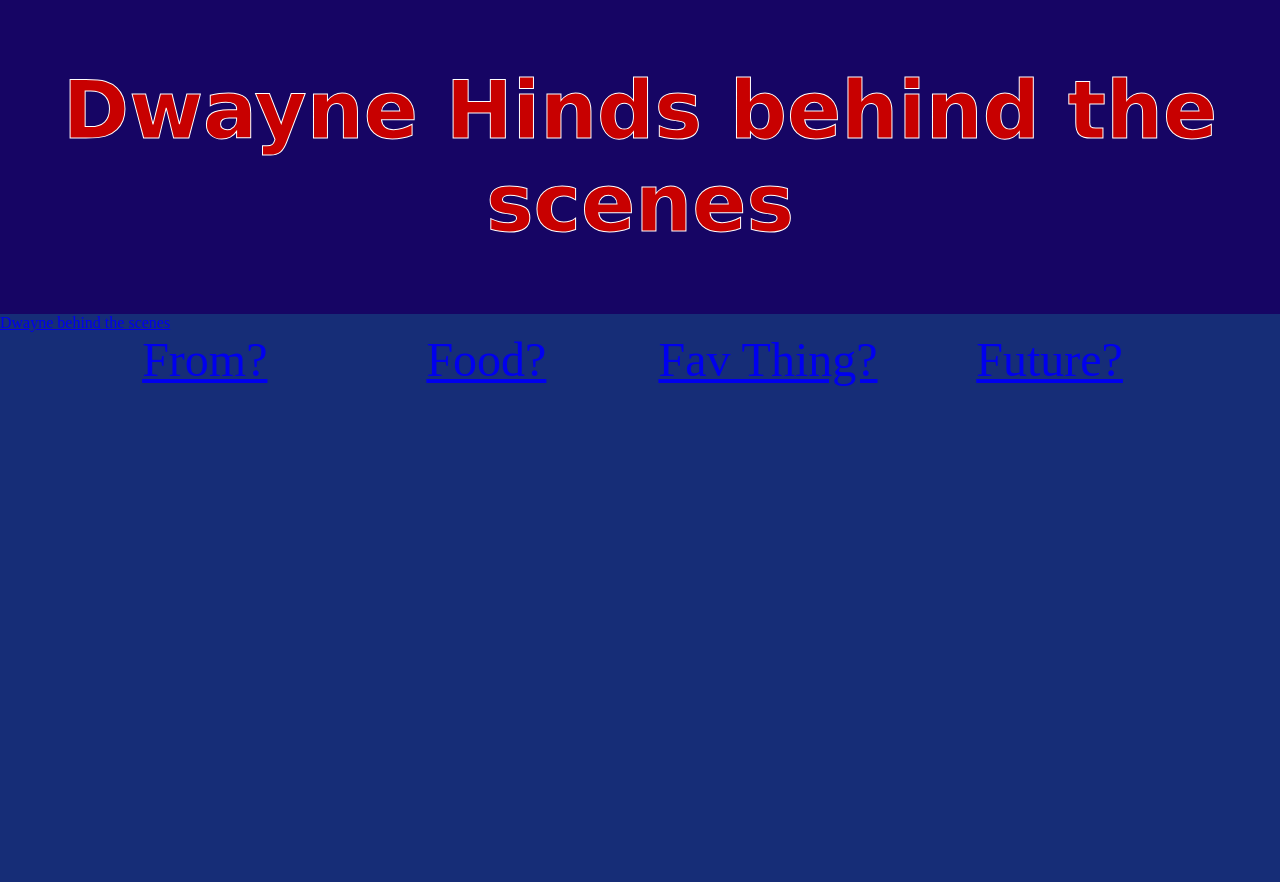
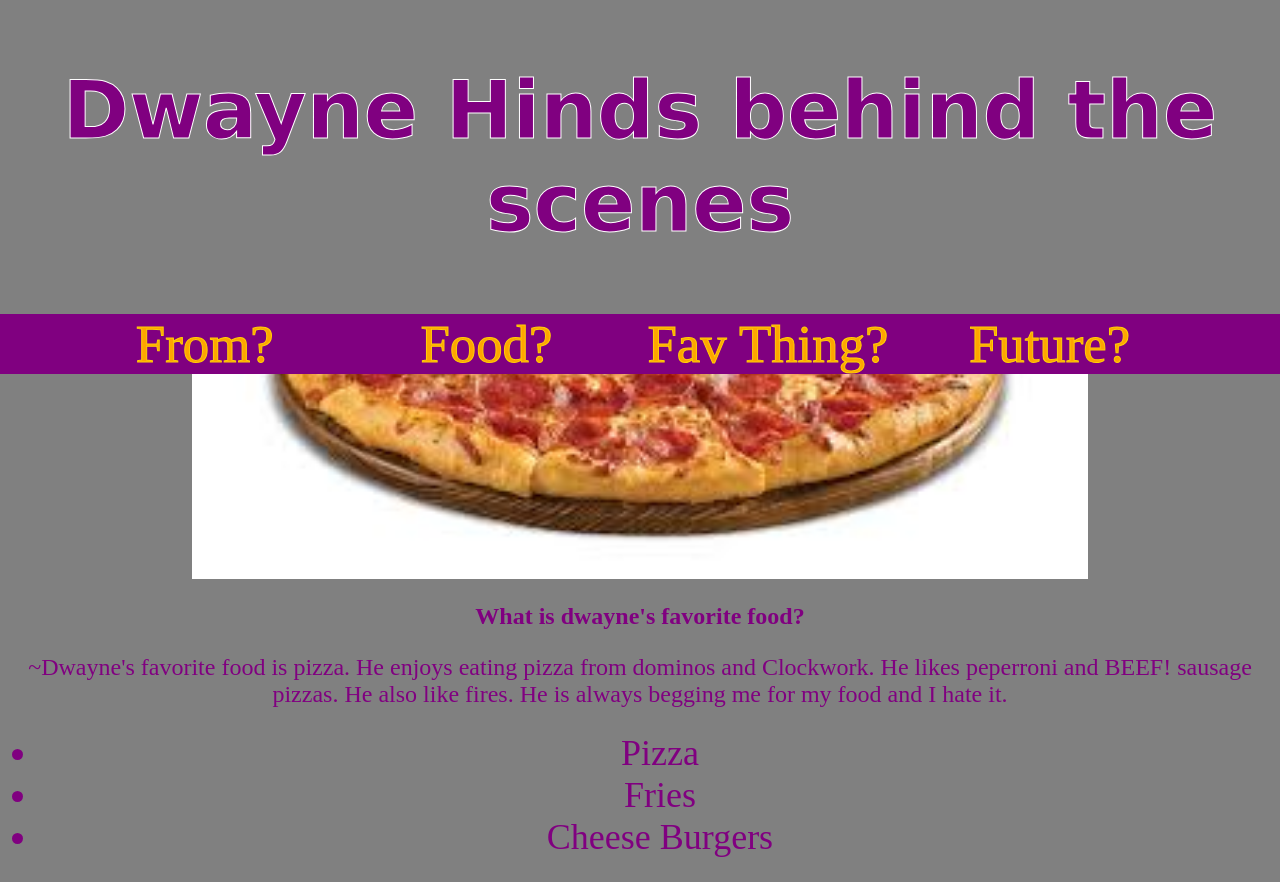
Before and after one commit to Zakiwil/Interview, a plain HTML site: page Food.html in a window 1280 px wide. Before the commit the page ends 800 px from the top, so only its background shows below. Drawn offline with Linux system fonts and the light colour scheme.

Commit message:
interview2

```diff
--- a/Food.html
+++ b/Food.html
@@ -9,12 +9,12 @@
 
 	<div class="StayPut">
 		<h1 class="topHeading">
-			<a id="homeLink" href="index.html">
+			<a id="homelink" href="interview.html">
 		Dwayne Hinds behind the scenes
 	</a>
 	</h1>
 
-		<a class="homeLink" href="index.html"> Dwayne behind the scenes
+
 		<div class="menuBar">
 			<div class="menuB">
 				<a class="menulink" href="from.html">From? </a>
@@ -33,18 +33,25 @@
 
 	<div class="pagematerial">
 		<div class="pics" id="SecondPic">
-			<img src="pizza.jpg" alt="Pizza" width="60%">
+			<img src="pictures/pizza.jpg" alt="Pizza" width="70%">
 
 		</div>
 
-		</div>
-		<h2> What is dwayne's favorite food?</h2>
-		<p id="pageText">
 
-			<span class="first"> L </span>
-			Dwayne's favorite food is pizza.
+		<h2 class="pageText"> What is dwayne's favorite food?</h2>
+			</div class="pageText">
+		<p class="pageText">
 
+			<span class="first">  </span>
+			~Dwayne's favorite food is pizza. He enjoys eating pizza from dominos and Clockwork. He likes peperroni and BEEF! sausage pizzas. He also like fires. He is always begging me for my food and I hate it.
 
+			</p>
+		<ul class="pageText">
+			<li class="pageText">Pizza
+			<li class="pageText">Fries
+			<li class="pageText">Cheese Burgers
+		</li>
+	</ul>
 		</p>
 	</div>
 </body>
--- a/styles.css
+++ b/styles.css
@@ -1,6 +1,6 @@
 /* styles for interview */
 body{
-	background-color: rgb(22, 45, 119);
+	background-color: grey;
 	margin: 0;
 	padding: 0;
 }
@@ -12,8 +12,8 @@ body{
 
 h1.topHeading {
 	font-family: 'Bangers', cursive;
-	color: rgb(200, 0, 0);
-	background-color: rgb(22 , 5, 100);
+	color: rgb(255, 209, 5);
+	background-color: grey;
 	padding-top: 5%;
 	padding-bottom: 5%;
 	text-align: center;
@@ -31,7 +31,8 @@ div.menuBar {
 	padding-left: 5%;
 	width: 100%;
 	margin:0;
-	background-color: dodgerblue;
+	background-color: purple;
+	height: 60px;
 }
 
 .menuB {
@@ -51,34 +52,34 @@ p{
 	float: none;
 }
 
-a.menuLink:hover{
+a.menulink:hover{
 	text-decoration:none;
 	font-size:1.1em;
 	text-align:center;
 	-webkit-text-stroke-width:1px;
-	-webkit-text-stroke-color: rgb(22, 36, 135);
+	-webkit-text-stroke-color: rgb(255, 209, 5);
 }
 
-a.menuLink:visited, a.menuLink:Link{
+a.menulink:visited, a.menulink:Link{
 	text-decoration:none;
 	color: orange;
 	font-size:1.1em;
 	text-align:center;
 	-webkit-text-stroke-width:1px;
-	-webkit-text-stroke-color: rgb(22, 36, 135);
+	-webkit-text-stroke-color: rgb(255, 209, 5);
 }
 }
 
 
-a.menuLink:active{
-	color: rgb(255, 141, 35);
+a.menulink:active{
+	color: rgb(255, 209, 5);
 }
 
 
 
-a#homeLink:link{
+a#homelink:link{
 	text-decoration: none;
-	color: rgb(200, 0, 0);
+	color: purple;
 	-webkit-text-stroke-width: 1px;
 	-webkit-text-stroke-color: white;
 	font-size:1.0em;
@@ -86,9 +87,9 @@ a#homeLink:link{
 
 
 
-a#homeLink:visited{
+a#homelink:visited{
 	text-decoration: none;
-	color: rgb(200, 0, 0);
+	color: purple;
 	-webkit-text-stroke-width: 1px;
 	-webkit-text-stroke-color: white;
 	font-size:1.0em;
@@ -96,10 +97,20 @@ a#homeLink:visited{
 
 
 
-a#homeLink:active{
+a#homelink:active{
 	text-decoration: none;
-	color: rgb(200, 0, 0);
+	color: purple;
 	-webkit-text-stroke-width: 1px;
 	-webkit-text-stroke-color: white;
 	font-size:1.0em;
 }
+
+.pageText{
+	text-align: center;
+	font-size: 1.5em;
+	color: purple;
+}
+
+span.first{
+	color:orange;
+}
```
Also changed, not shown: Interview.html (+5 -5 lines), fav.html (+19 -7 lines), from.html (+18 -8 lines), future.html (+7 -7 lines).
